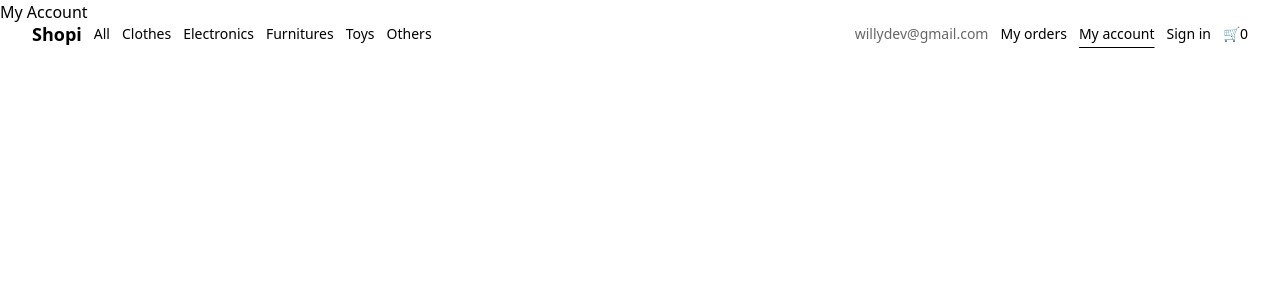
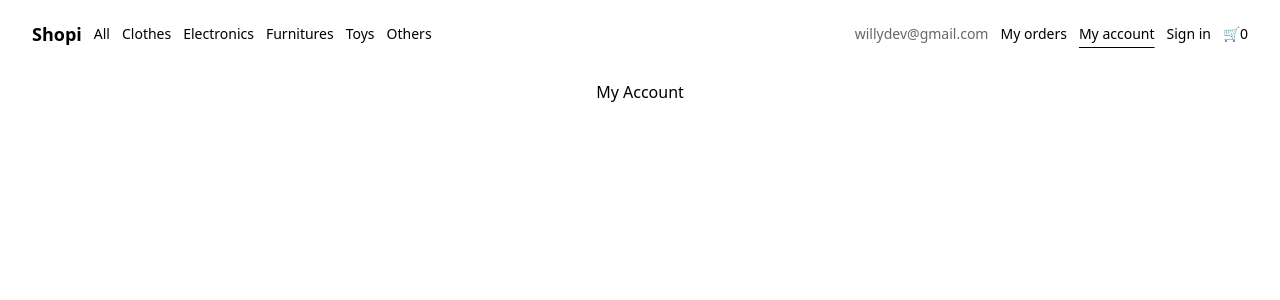
Before and after one commit to intelcapo/app-store-react, a React (Vite) app: page /my-account in a window 1280 px wide. Shown: the top 300 px of the page. Built offline with nearby package versions, Linux system fonts and the light colour scheme.

Commit message:
Add Layout component

```diff
--- /dev/null
+++ b/src/components/layout/index.jsx
@@ -0,0 +1,12 @@
+import NavBar from "../navBar";
+
+const Layout = ({ children }) => {
+	return (
+		<div>
+			<NavBar />
+			<div className="flex flex-col mt-20 items-center">{children}</div>
+		</div>
+	);
+};
+
+export default Layout;
--- a/src/components/navBar/index.jsx
+++ b/src/components/navBar/index.jsx
@@ -3,7 +3,7 @@
 const NavBar = () => {
 	const activeStyle = "underline underline-offset-8";
 	return (
-		<nav className="flex justify-between items-center fixed z-10 w-full py-5 px-8 text-sm font-light">
+		<nav className="flex justify-between items-center fixed z-10 w-full py-5 px-8 text-sm font-light top-0">
 			<ul className="flex items-center gap-3">
 				<li className="font-semibold text-lg">
 					<NavLink to="/">Shopi</NavLink>
--- a/src/pages/app/index.jsx
+++ b/src/pages/app/index.jsx
@@ -4,8 +4,8 @@
 import MyOrdersPage from "../myOrders";
 import NotFoundPage from "../notFound";
 import SignInPage from "../signIn";
-import NavBar from "../../components/navBar";
 import "./App.css";
+import Layout from "../../components/layout";
 
 const AppRoutes = () => {
 	let routes = useRoutes([
@@ -37,8 +37,9 @@
 function App() {
 	return (
 		<BrowserRouter>
-			<NavBar />
-			<AppRoutes />
+			<Layout>
+				<AppRoutes />
+			</Layout>
 		</BrowserRouter>
 	);
 }
--- a/src/pages/home/index.jsx
+++ b/src/pages/home/index.jsx
@@ -1,9 +1,5 @@
 function HomePage() {
-	return (
-		<>
-			<h1>Home</h1>
-		</>
-	);
+	return <h1>Home</h1>;
 }
 
 export default HomePage;
--- a/src/pages/myAccount/index.jsx
+++ b/src/pages/myAccount/index.jsx
@@ -1,9 +1,5 @@
 function MyAccountPage() {
-	return (
-		<>
-			<h1>My Account</h1>
-		</>
-	);
+	return <h1>My Account</h1>;
 }
 
 export default MyAccountPage;
--- a/src/pages/myOrders/index.jsx
+++ b/src/pages/myOrders/index.jsx
@@ -1,9 +1,5 @@
 function MyOrdersPage() {
-	return (
-		<>
-			<h1>My Orders</h1>
-		</>
-	);
+	return <h1>My Orders</h1>;
 }
 
 export default MyOrdersPage;
--- a/src/pages/notFound/index.jsx
+++ b/src/pages/notFound/index.jsx
@@ -1,9 +1,5 @@
 function NotFoundPage() {
-	return (
-		<>
-			<h1>Not Found Page</h1>
-		</>
-	);
+	return <h1>Not Found Page</h1>;
 }
 
 export default NotFoundPage;
--- a/src/pages/signIn/index.jsx
+++ b/src/pages/signIn/index.jsx
@@ -1,9 +1,5 @@
 function SignInPage() {
-	return (
-		<>
-			<h1>Sign In</h1>
-		</>
-	);
+	return <h1>Sign In</h1>;
 }
 
 export default SignInPage;
```
